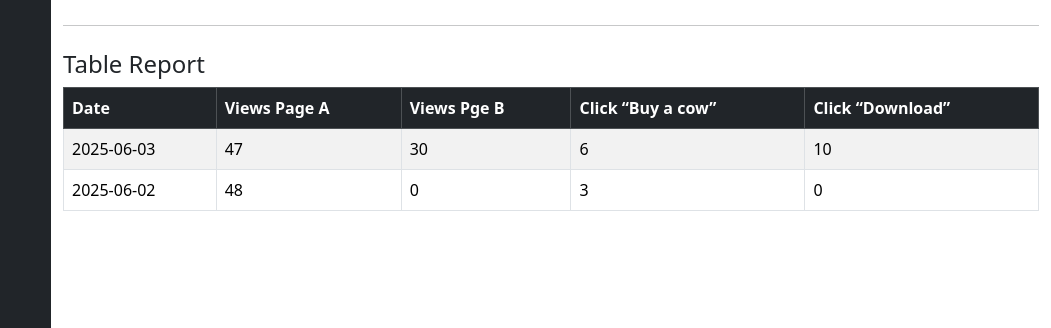
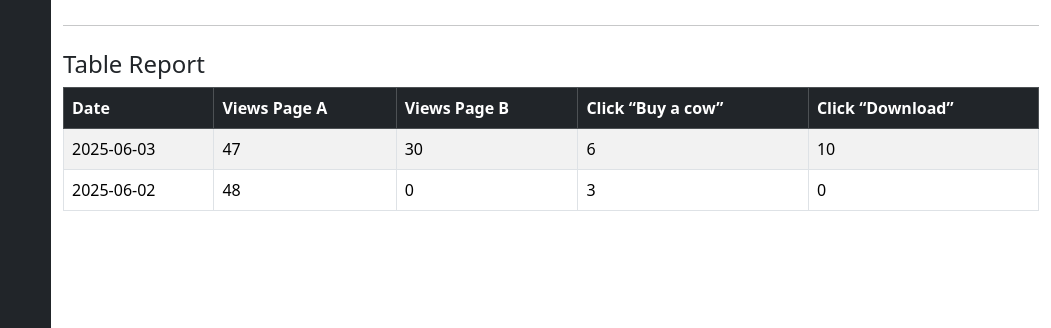
Before and after one commit to trofim221/test-app, a PHP site: page /admin/reports in a window 1280 px wide. Shown: the part 472-800 px from the top of the page, without its empty margins (229-1280 px from the left). Run offline with PHP 8.4, Linux system fonts and the light colour scheme; the visitor is signed in with stand-in values (Sample User, id 1); data comes from the database, SQL or seed files in the repository; data that the repository does not hold is empty.

Commit message:
fix report

```diff
--- a/app/views/admin/reports/index.php
+++ b/app/views/admin/reports/index.php
@@ -13,7 +13,7 @@
         <tr>
             <th>Date</th>
             <th>Views Page A</th>
-            <th>Views Pge B</th>
+            <th>Views Page B</th>
             <th>Click “Buy a cow”</th>
             <th>Click “Download”</th>
         </tr>
```
Also changed, not shown: README.md.
